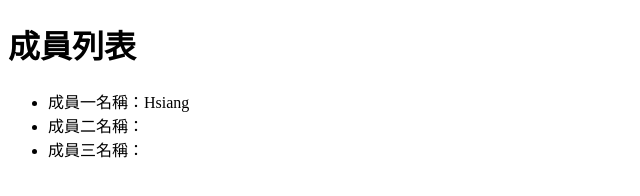
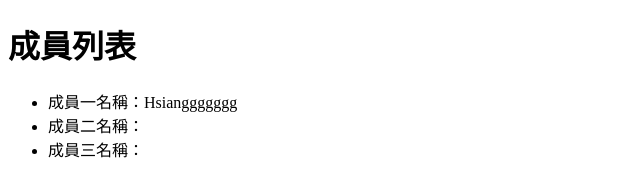
Before and after one commit to Hsiang1006/git4HsiangA, a plain HTML site: page index.html in a window 1280 px wide. Shown: the full height of the page, 0-640 px from the left. Drawn offline with Linux system fonts and the light colour scheme.

Commit message:
修改成員一名字

```diff
--- a/index.html
+++ b/index.html
@@ -8,7 +8,7 @@
 <body>
     <h1>成員列表</h1>
     <ul>
-        <li>成員一名稱：Hsiang</li>
+        <li>成員一名稱：Hsianggggggg</li>
         <li>成員二名稱：</li>
         <li>成員三名稱：</li>
     </ul>
```
